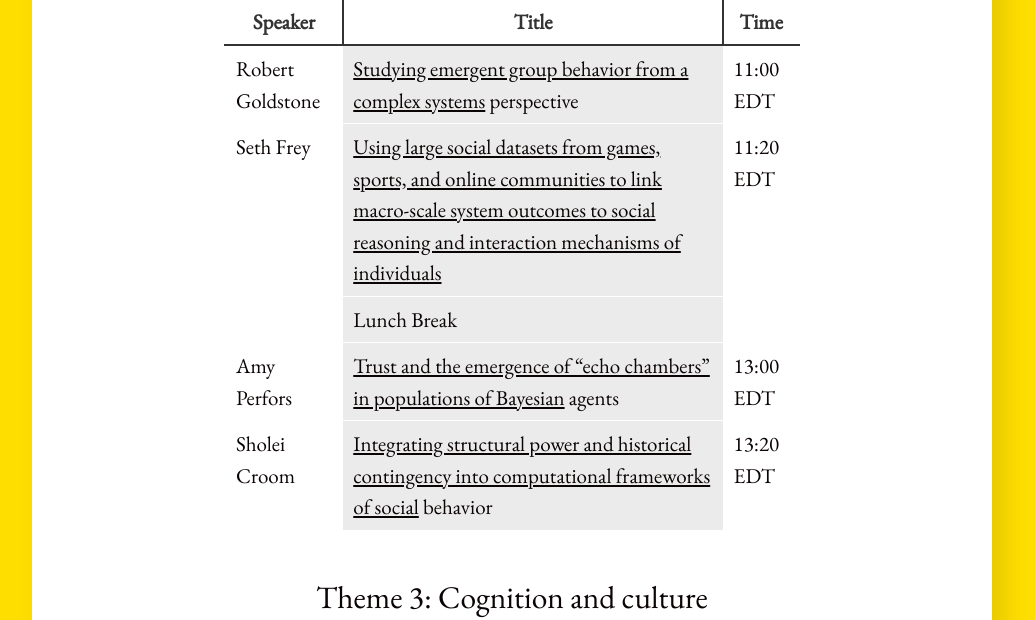
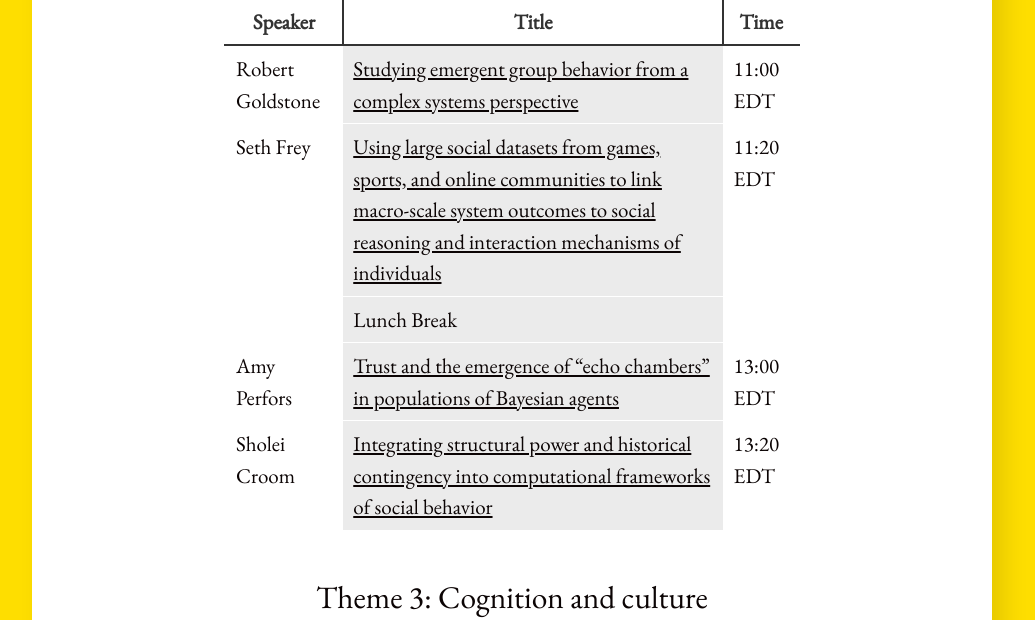
Before and after one commit to cognitioncollectivesandculture/cognitioncollectivesandculture.github.io, a Jekyll site: the page built from schedule.md, in a window 1280 px wide. Shown: the part 1243-1863 px from the top of the page, without its empty margins (128-1163 px from the left). Built offline with Jekyll 4.4.1, drawn with Linux system fonts in a browser that asks for light colours.

Commit message:
fixed cut off text from schedule

```diff
--- a/schedule.md
+++ b/schedule.md
@@ -22,11 +22,11 @@ All talks are scheduled for **JULY 29th, 2020**.
 {:.schedule}
 | Speaker          	| Title                                                                                                                                                                    	| Time      	|
 |------------------	|--------------------------------------------------------------------------------------------------------------------------------------------------------------------------	|-----------	|
-| Robert Goldstone 	| [Studying emergent group behavior from a complex systems](https://cognitioncollectivesandculture.github.io/theme2/2020/07/29/RobGoldstone.html) perspective                                                                                                      	| 11:00 EDT 	|
+| Robert Goldstone 	| [Studying emergent group behavior from a complex systems perspective](https://cognitioncollectivesandculture.github.io/theme2/2020/07/29/RobGoldstone.html)                                                                                                       	| 11:00 EDT 	|
 | Seth Frey        	| [Using large social datasets from games, sports, and online communities to link macro-scale system outcomes to social reasoning and interaction mechanisms of individuals](https://cognitioncollectivesandculture.github.io/theme2/2020/07/29/SethFrey.html) 	| 11:20 EDT 	|
 |      	| Lunch Break                                                                                                                                                                        	|           	|
-| Amy Perfors      	| [Trust and the emergence of “echo chambers” in populations of Bayesian](https://cognitioncollectivesandculture.github.io/theme2/2020/07/29/AmyPerfors.html) agents                                                                                             	| 13:00 EDT 	|
-| Sholei Croom     	| [Integrating structural power and historical contingency into computational frameworks of social](https://cognitioncollectivesandculture.github.io/theme2/2020/07/29/SholeiCroom.html) behavior                                                                 	| 13:20 EDT 	|
+| Amy Perfors      	| [Trust and the emergence of “echo chambers” in populations of Bayesian agents](https://cognitioncollectivesandculture.github.io/theme2/2020/07/29/AmyPerfors.html)                                                                                              	| 13:00 EDT 	|
+| Sholei Croom     	| [Integrating structural power and historical contingency into computational frameworks of social behavior](https://cognitioncollectivesandculture.github.io/theme2/2020/07/29/SholeiCroom.html)                                                                  	| 13:20 EDT 	|
 
 
 
```
Also changed, not shown: 1 other file.
